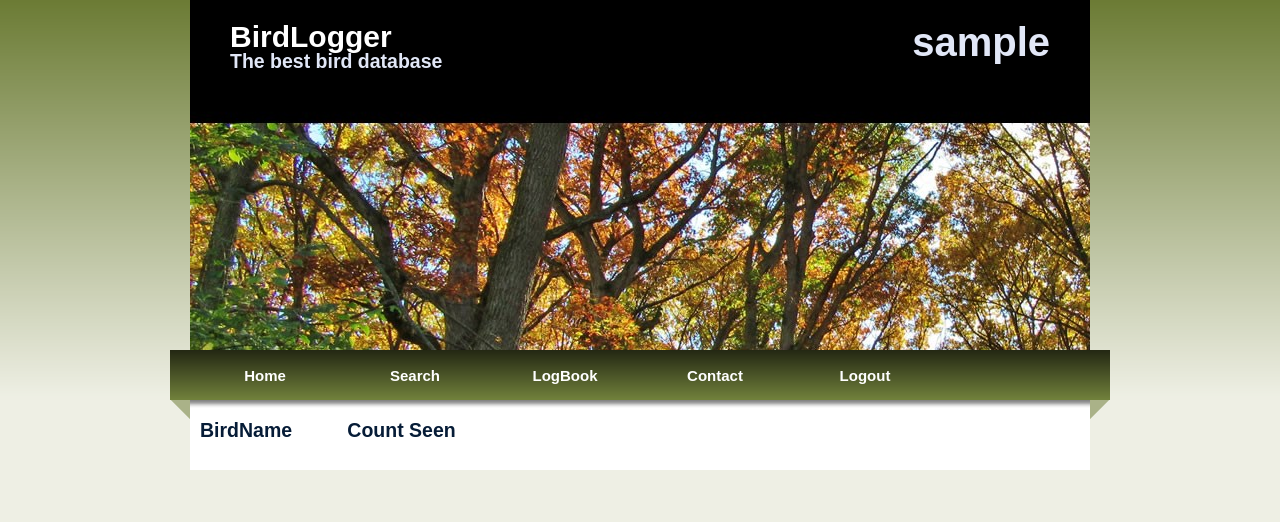
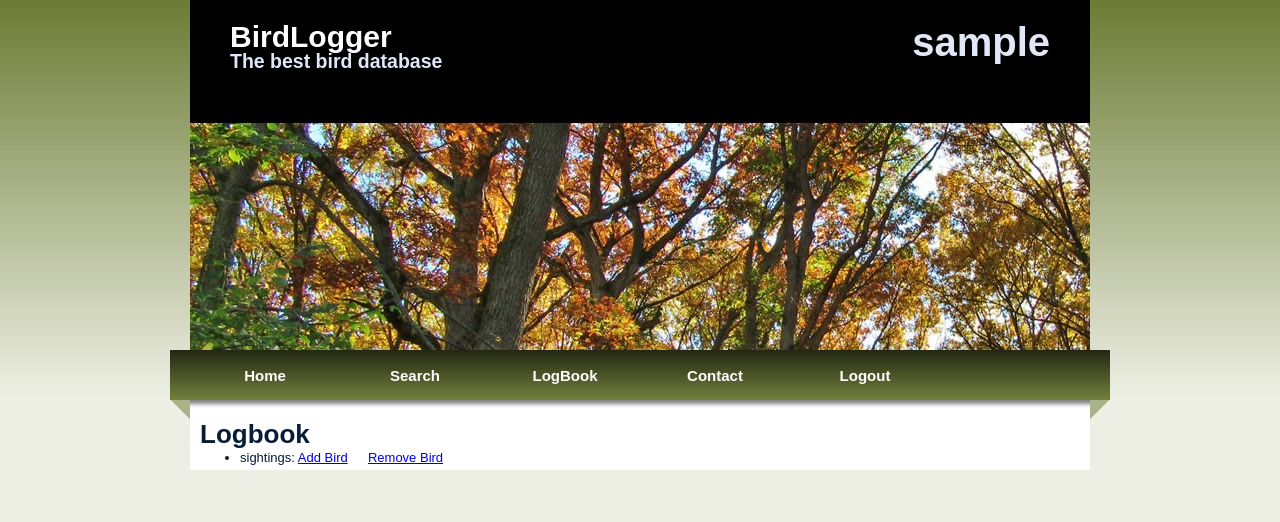
Before and after one commit to joshua-joel-vasquez/Birdlogger, a PHP site: page /LogBook.php in a window 1280 px wide. Shown: the top 522 px of the page. Run offline with PHP 8.4, Linux system fonts and the light colour scheme; the visitor is signed in with stand-in values (Sample User, id 1); tables that the repository leaves empty or names only in its code hold one stand-in row (values such as "Sample post"); data that the repository does not hold is empty.

Commit message:
Add files via upload

```diff
--- a/LogBook.php
+++ b/LogBook.php
@@ -43,6 +43,7 @@ if (!isset($_SESSION["loggedin"]))
         </div>
 
 		<div id="content">
+            <div id="logbook">
         	<?php
 
                 $UserID =  $_SESSION["id"];
@@ -58,17 +59,20 @@ if (!isset($_SESSION["loggedin"]))
 
                 if(mysqli_num_rows($result) > 0){
 
-                    echo "
-                            <h2> BirdName  &emsp; &emsp; Count Seen </h2>
-                            ";
+                    echo '<h1> Logbook </h1><ul>';
 
 
                     while($row = mysqli_fetch_assoc($result)){
-                        echo "
-                            <h2>" . $row['BirdName'] . " &emsp; &emsp;" . $row['CountSeen'] . " </h2>
-                            ";
+                        echo '
+                        <li>
+                            <span class="log">'.$row['BirdName'].'</span>
+                            sightings: '.$row['CountSeen'].'
+                            <a href="addBird.php?birdID='.$row['BirdID'].'&bird='.$row['BirdName'].'">Add Bird</a> &emsp;
+                            <a href="deleteBird.php?birdID='.$row['BirdID'].'&bird='.$row['BirdName'].'">Remove Bird</a>
+                        </li>';
+                    }
 
-                    }
+                    echo '</ul>';
                 }
                 else{
                 echo "0 results";
@@ -79,12 +83,9 @@ if (!isset($_SESSION["loggedin"]))
                 // Close connection
                 mysqli_close($conn);
 
-
-
             ?>
-
-            <div id="footer"><h3></div>
-      </div>
-   </div>
+            </div>
+        </div>
+    </div>
 </body>
 </html>
```
